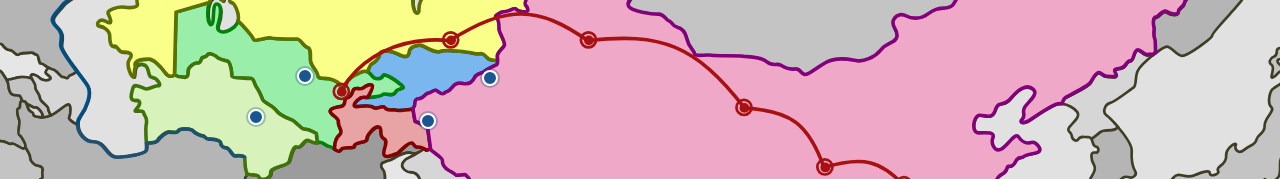
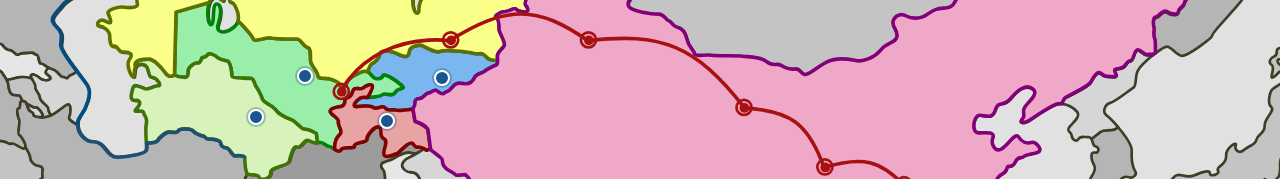
Before and after one commit to Mars-Kinga/OnlineMuseum, a Vue app: page / in a window 1280 px wide. Shown: the part 384-563 px from the top of the page. Built offline with nearby package versions, Linux system fonts and the light colour scheme; a web font is replaced by a local one.

Commit message:
fix(desktop): 根据视觉重心向西微调吉尔吉斯斯坦与塔吉克斯坦的圆点位置

```diff
--- a/src/screens/Desktop.vue
+++ b/src/screens/Desktop.vue
@@ -212,7 +212,7 @@ const mapDots = ref([
   {
     id: "tj",
     name: "塔吉克斯坦",
-    left: "29.72%", // 基于 path BBox 几何中心
+    left: "26.50%", // 视觉向西微调（原几何中心29.72%偏东）
     top: "55.45%",
     title: "塔吉克斯坦",
     content: `塔吉克斯坦
@@ -222,7 +222,7 @@ const mapDots = ref([
   {
     id: "kg",
     name: "吉尔吉斯斯坦",
-    left: "33.28%", // 基于 path BBox 几何中心
+    left: "29.50%", // 视觉向西微调（原几何中心33.28%偏东）
     top: "50.75%",
     title: "吉尔吉斯斯坦",
     content: `吉尔吉斯斯坦
```
